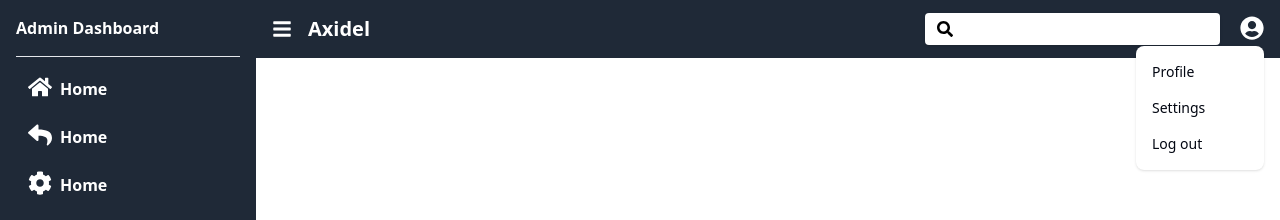
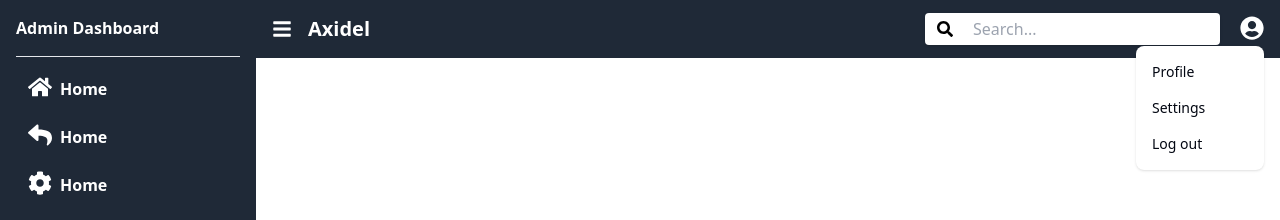
Before and after one commit to axrordev/AxidelClient, a React (Create React App) app in the folder client/: page / in a window 1280 px wide. Both pictures are taken after a click on the button 1252 px from the left and 26 px from the top of the page. Shown: the top 220 px of the page. Built offline with nearby package versions, Linux system fonts and the light colour scheme.

Commit message:
changed navbar

```diff
--- a/client/package.json
+++ b/client/package.json
@@ -7,6 +7,7 @@
     "@testing-library/react": "^13.4.0",
     "@testing-library/user-event": "^13.5.0",
     "autoprefixer": "^10.4.20",
+    "axios": "^1.7.5",
     "postcss": "^8.4.41",
     "react": "^18.3.1",
     "react-dom": "^18.3.1",
--- a/client/src/Components/Navbar.jsx
+++ b/client/src/Components/Navbar.jsx
@@ -1,4 +1,4 @@
-import React, { useState, useEffect, useRef } from 'react';
+/*import React, { useState, useEffect, useRef } from 'react';
 import { FaBars, FaSearch, FaUserCircle } from 'react-icons/fa';
 
 const Navbar = ({sidebarToggle, setSidebarToggle}) => {
@@ -51,7 +51,7 @@ const Navbar = ({sidebarToggle, setSidebarToggle}) => {
           >
             <FaUserCircle className='w-6 h-6 mt-1'/>
           </button>
-          {/* Dropdown menyu ko'rsatish */}
+
           {isDropdownOpen && (
             <div
               ref={dropdownRef} // Dropdownni referensiyasini qo'shish
@@ -71,3 +71,112 @@ const Navbar = ({sidebarToggle, setSidebarToggle}) => {
   );
 }
 export default Navbar;
+*/
+import React, { useState, useEffect, useRef } from 'react';
+import { FaBars, FaSearch, FaUserCircle } from 'react-icons/fa';
+import axios from 'axios';
+
+const Navbar = ({ sidebarToggle, setSidebarToggle }) => {
+  const [isDropdownOpen, setIsDropdownOpen] = useState(false);
+  const [searchTerm, setSearchTerm] = useState('');
+  const [searchResults, setSearchResults] = useState([]);
+  const dropdownRef = useRef(null); // Dropdownni referensiyasini saqlash
+
+  // Dropdownni ochish va yopish uchun handler
+  const toggleDropdown = () => {
+    setIsDropdownOpen(!isDropdownOpen);
+  };
+
+  // Klik orqali dropdownni yopish uchun handler
+  const handleClickOutside = (event) => {
+    if (dropdownRef.current && !dropdownRef.current.contains(event.target)) {
+      setIsDropdownOpen(false);
+    }
+  };
+
+  useEffect(() => {
+    document.addEventListener('mousedown', handleClickOutside);
+    return () => {
+      document.removeEventListener('mousedown', handleClickOutside);
+    };
+  }, []);
+
+  // Search funksiyasi
+  const handleSearch = async () => {
+    if (searchTerm.trim() === '') return; // Agar qidirish termi bo'sh bo'lsa hech narsa qilmang
+
+    try {
+      // Qidiruv natijalarini olish
+      const response = await axios.get(`/api/search/items?searchTerm=${searchTerm}`);
+      setSearchResults(response.data); // Natijalarni holatga saqlash
+    } catch (error) {
+      console.error('Error fetching search results:', error);
+    }
+  };
+
+  return (
+    <nav className='bg-gray-800 px-4 py-3 flex justify-between'>
+      <div className='flex items-center text-xl'>
+        <FaBars className='text-white me-4 cursor-pointer' onClick={() => setSidebarToggle(!sidebarToggle)} />
+        <span className='text-white font-semibold'>Axidel</span>
+      </div>
+
+      <div className='flex items-center gap-x-5'>
+        <div className='relative md:w-65'>
+          <span className='relative md:absolute inset-y-0 left-0 flex items-center pl-2'>
+            <button
+              className='p-1 focus:outline-none text-white md:text-black'
+              onClick={handleSearch} // Qidiruv tugmasi bosilganda
+            >
+              <FaSearch />
+            </button>
+          </span>
+          <input
+            type="text"
+            value={searchTerm}
+            onChange={(e) => setSearchTerm(e.target.value)}
+            className='w-full px-4 py-1 pl-12 rounded shadow outline-none hidden md:block'
+            placeholder='Search...'
+          />
+        </div>
+
+        <div className='relative'>
+          <button
+            className='text-white focus:outline-none'
+            onClick={toggleDropdown} // Click hodisasi
+          >
+            <FaUserCircle className='w-6 h-6 mt-1' />
+          </button>
+          {/* Dropdown menyu ko'rsatish */}
+          {isDropdownOpen && (
+            <div
+              ref={dropdownRef} // Dropdownni referensiyasini qo'shish
+              className='z-10 absolute bg-white rounded-lg shadow w-32 top-full right-0'
+            >
+              <ul className='py-2 text-sm text-gray-950'>
+                <li><a href="/profile" className='block px-4 py-2 hover:bg-gray-200'>Profile</a></li>
+                <li><a href="/settings" className='block px-4 py-2 hover:bg-gray-200'>Settings</a></li>
+                <li><a href="/logout" className='block px-4 py-2 hover:bg-gray-200'>Log out</a></li>
+              </ul>
+            </div>
+          )}
+        </div>
+      </div>
+
+      {/* Qidiruv natijalari */}
+      {searchResults.length > 0 && (
+        <div className='absolute bg-white rounded-lg shadow w-64 top-full right-0 mt-2'>
+          <ul className='py-2 text-sm text-gray-950'>
+            {searchResults.map(item => (
+              <li key={item.id} className='border-b last:border-b-0'>
+                <a href={`/items/${item.id}`} className='block px-4 py-2 hover:bg-gray-200'>{item.name}</a>
+              </li>
+            ))}
+          </ul>
+        </div>
+      )}
+    </nav>
+  );
+};
+
+export default Navbar;
```
Also changed, not shown: 1 other file (tests, documents, lock files or other folders).
